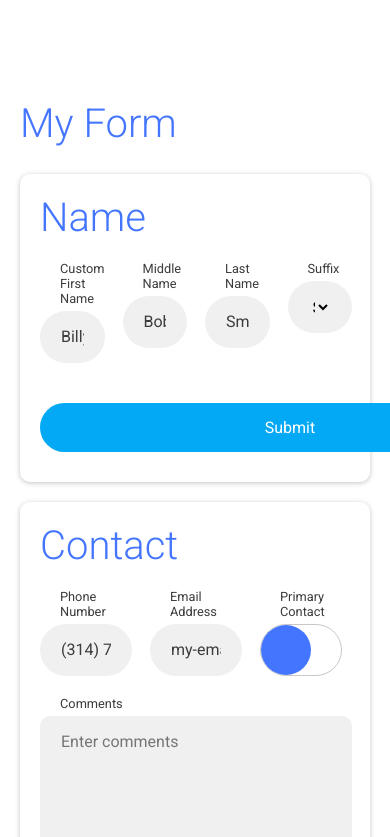
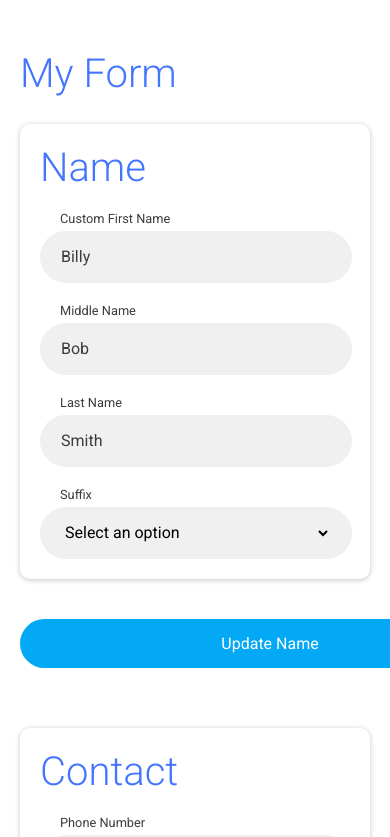
Before and after one commit to TheVVaFFle/react-lightning-form, a React app: page / in a window 390 px wide. Shown: the top 837 px of the page. Built offline with nearby package versions, Linux system fonts and the light colour scheme.

Commit message:
Removed ability to sumbit form sections. Instead, just create separate forms without titles. Other layout improvements. Responsive columns.

```diff
--- a/src/components/app/app.scss
+++ b/src/components/app/app.scss
@@ -3,7 +3,8 @@
 @import "../section/section.scss";
 @import "../loading/loading.scss";
 
-body, html {
+body,
+html {
   background-color: white;
   margin: 0;
   padding: 0;
@@ -23,15 +24,23 @@ body, html {
     border-radius: 100px;
   }
 
-  h1, h2, h3, button, div, button, textarea, input, select{
-    font-family: 'Roboto', sans-serif;
+  h1,
+  h2,
+  h3,
+  button,
+  div,
+  button,
+  textarea,
+  input,
+  select {
+    font-family: "Roboto", sans-serif;
     font-size: 1em;
   }
 }
 
-#root{
-  #app{
-    #app-form{
+#root {
+  #app {
+    .form {
       max-width: 1200px;
       width: calc(100% - 40px);
     }
--- a/src/components/app/app.tsx
+++ b/src/components/app/app.tsx
@@ -43,11 +43,6 @@ export const App: React.SFC<AppProps> = (props: AppProps) => {
     simulateLoading();
   }, []);
 
-  const handleOnSubmit = (formState: any) => {
-    console.log(formState);
-    simulateLoading();
-  };
-
   const handleSubmitName = (formState: any) => {
     console.log(formState);
     simulateLoadingName();
@@ -61,27 +56,30 @@ export const App: React.SFC<AppProps> = (props: AppProps) => {
   return (
     <div id="app">
       <Form
-        id="app-form"
+        id="name-form"
         title="My Form"
-        loading={loading}
-        onSubmit={handleOnSubmit}
+        submitLabel="Update Name"
+        loading={loadingName}
+        onSubmit={handleSubmitName}
       >
-        <Section
-          title="Name"
-          columns={4}
-          data={Test.data.name}
-          loading={loadingName}
-          onSubmit={handleSubmitName}
+        <Section title="Name" lg={4} data={Test.data.name} />
+      </Form>
+      <Form
+        id="contact-form"
+        submitLabel="Submit Contact Info"
+        loading={loadingContact}
+        onSubmit={handleSubmitContact}
+      >
+        <Section title="Contact">
+          <Section lg={3} data={Test.data.contact.section1} />
+        </Section>
+        <textarea
+          id="comments"
+          label="Comments"
+          placeholder="Enter comments"
+          validate={Test.data.comments.validate}
+          errormessage={Test.data.comments.errormessage}
         />
-        <Section
-          title="Contact"
-          columns={2}
-          loading={loadingContact}
-          onSubmit={handleSubmitContact}
-        >
-          <Section columns={3} data={Test.data.contact.section1} />
-          <Section columns={1} data={Test.data.contact.section2} />
-        </Section>
       </Form>
     </div>
   );
--- a/src/components/form/form.scss
+++ b/src/components/form/form.scss
@@ -1,5 +1,6 @@
 .form {
-  margin: 100px auto;
+  margin: 50px auto;
+  position: relative;
   width: 800px;
 
   &.loading {
--- a/src/components/form/form.tsx
+++ b/src/components/form/form.tsx
@@ -18,7 +18,10 @@ export interface FormProps {
   id?: string;
   title?: string;
   children: any;
-  columns?: number;
+  sm?: number;
+  md?: number;
+  lg?: number;
+  submitLabel?: string;
   loading: boolean;
   onSubmit: (formState: any) => void;
 }
@@ -45,7 +48,11 @@ export const Form: React.SFC<FormProps> = (props: FormProps) => {
           fields: JSX.Element = section.props.children.find(
             (c: JSX.Element) => c && c.props.className === "fields"
           ),
-          columns: number = child.props.columns || props.columns;
+          columns: number = FormUtility.get.number.of.columns(
+            child.props.sm || props.sm,
+            child.props.md || props.md,
+            child.props.lg || props.lg
+          );
 
         let mappedChildren: JSX.Element[] = [];
 
@@ -88,7 +95,7 @@ export const Form: React.SFC<FormProps> = (props: FormProps) => {
         return FormUtility.input.enhance(
           child,
           formState,
-          props.columns,
+          props.lg,
           altIndex++,
           updateCount,
           setUpdateCount,
@@ -123,7 +130,7 @@ export const Form: React.SFC<FormProps> = (props: FormProps) => {
             className="submit-button"
             onClick={handleOnSubmit}
           >
-            Submit
+            {props.submitLabel || "Submit"}
           </button>
           {FormUtility.get.errorMessage(errorCount)}
         </div>
--- a/src/components/section/section.scss
+++ b/src/components/section/section.scss
@@ -3,21 +3,6 @@
   box-shadow: $shadow1;
   padding: 20px;
   position: relative;
-
-  &.loading {
-    .title,
-    .fields,
-    .submit-button {
-      opacity: 0;
-      transform: scale(0.5);
-    }
-
-    .loading-indicator {
-      opacity: 1;
-      pointer-events: all;
-      transform: translateX(-50%) translateY(-50%) scale(1);
-    }
-  }
 
   &:nth-child(n + 2) {
     margin-top: 20px;
@@ -30,8 +15,7 @@
   }
 
   .title,
-  .fields,
-  .submit-button {
+  .fields {
     transition: all 0.25s;
   }
 
--- a/src/components/section/section.tsx
+++ b/src/components/section/section.tsx
@@ -1,29 +1,18 @@
 import React from "react";
-import { useState } from "react";
 import classNames from "classnames";
-
-import { Loading } from "../loading/loading";
-
-import { FormUtility } from "../../utility/form";
 
 export interface SectionProps {
   title?: string;
   children?: any;
   data?: any;
-  columns?: number;
+  sm?: number;
+  md?: number;
+  lg?: number;
   loading?: boolean;
   formState?: any;
-  errorCount?: number;
-  setFormState?: (formState: any) => void;
-  setErrorCount?: (errorCount: boolean) => void;
-  onSubmit?: (formState: any) => void;
 }
 
 export const Section: React.SFC<SectionProps> = (props: SectionProps) => {
-  const errorCount: number = props.errorCount || 0,
-    setFormState: Function = props.setFormState || new Function(),
-    setErrorCount: Function = props.setErrorCount || new Function();
-
   const getTitle = (): JSX.Element | null => {
     if (props.title !== undefined && props.title !== null) {
       return (
@@ -49,90 +38,10 @@ export const Section: React.SFC<SectionProps> = (props: SectionProps) => {
     return classes;
   };
 
-  const getSectionData = (props: any, sectionData: any) => {
-    if (props.data) {
-      return props.data;
-    }
-
-    if (props.children) {
-      props.children.forEach((child: any) => {
-        if (child.props.data) {
-          sectionData = {
-            ...sectionData,
-            ...child.props.data
-          };
-        } else {
-          getSectionData(child.prop, sectionData);
-        }
-      });
-    }
-
-    return sectionData;
-  };
-
-  const getSectionState = (): any => {
-    let sectionState: any = {},
-      sectionData: any = getSectionData(props, {});
-    if (props.formState && sectionData) {
-      Object.entries(sectionData).forEach((entry: any) => {
-        const key = entry[0];
-        sectionState[key] = props.formState[key];
-      });
-    }
-
-    return sectionState;
-  };
-
-  const handleOnSubmit = (): void => {
-    if (props.onSubmit && !props.loading) {
-      const sectionState: any = getSectionState();
-
-      if (
-        FormUtility.validate.section.submission(
-          props.formState,
-          sectionState,
-          setFormState,
-          setErrorCount
-        )
-      ) {
-        props.onSubmit(sectionState);
-      }
-    }
-  };
-
-  const getSubmitButton = (): JSX.Element | null => {
-    if (props.onSubmit) {
-      return (
-        <div className="submit-button-wrapper">
-          <button
-            type="button"
-            className="submit-button"
-            onClick={handleOnSubmit}
-          >
-            Submit
-          </button>
-          {FormUtility.get.errorMessage(errorCount)}
-        </div>
-      );
-    }
-
-    return null;
-  };
-
-  const getLoadingIndicator = (): JSX.Element | null => {
-    if (props.onSubmit) {
-      return <Loading />;
-    }
-
-    return null;
-  };
-
   return (
     <div className={getClasses()}>
       {getTitle()}
       <div className="fields">{getChildren()}</div>
-      {getSubmitButton()}
-      {getLoadingIndicator()}
     </div>
   );
 };
--- a/src/data/index.ts
+++ b/src/data/index.ts
@@ -3,8 +3,8 @@ import { ValidationType } from "../utility/validation";
 
 const suffixOptions: string[] = ["Sr.", "Jr.", "I", "II", "III"];
 
-const validateComments = (value: string) => {
-  return value && value.length >= 20 && value.length <= 50;
+export const validateComments = (value: string) => {
+  return value && value.length >= 10 && value.length <= 30;
 };
 
 export const Test = {
@@ -35,15 +35,13 @@ export const Test = {
           validate: ValidationType.Email
         },
         primaryContact: { value: false, type: FormComponentType.Checkbox }
-      },
-      section2: {
-        comments: {
-          value: "",
-          type: FormComponentType.TextArea,
-          validate: validateComments,
-          errormessage: "Must be between 20 and 50 characters."
-        }
       }
+    },
+    comments: {
+      value: "",
+      type: FormComponentType.TextArea,
+      validate: validateComments,
+      errormessage: "Must be between 20 and 50 characters."
     }
   }
 };
--- a/src/utility/form.tsx
+++ b/src/utility/form.tsx
@@ -200,6 +200,19 @@ export const FormUtility = {
           before submitting.
         </h1>
       );
+    },
+    number: {
+      of: {
+        columns: (sm: number = 1, md: number = 1, lg: number = 1) => {
+          if (window.innerWidth <= 800) {
+            return sm;
+          } else if (window.innerWidth <= 1400) {
+            return md;
+          } else {
+            return lg;
+          }
+        }
+      }
     }
   },
   input: {
```
